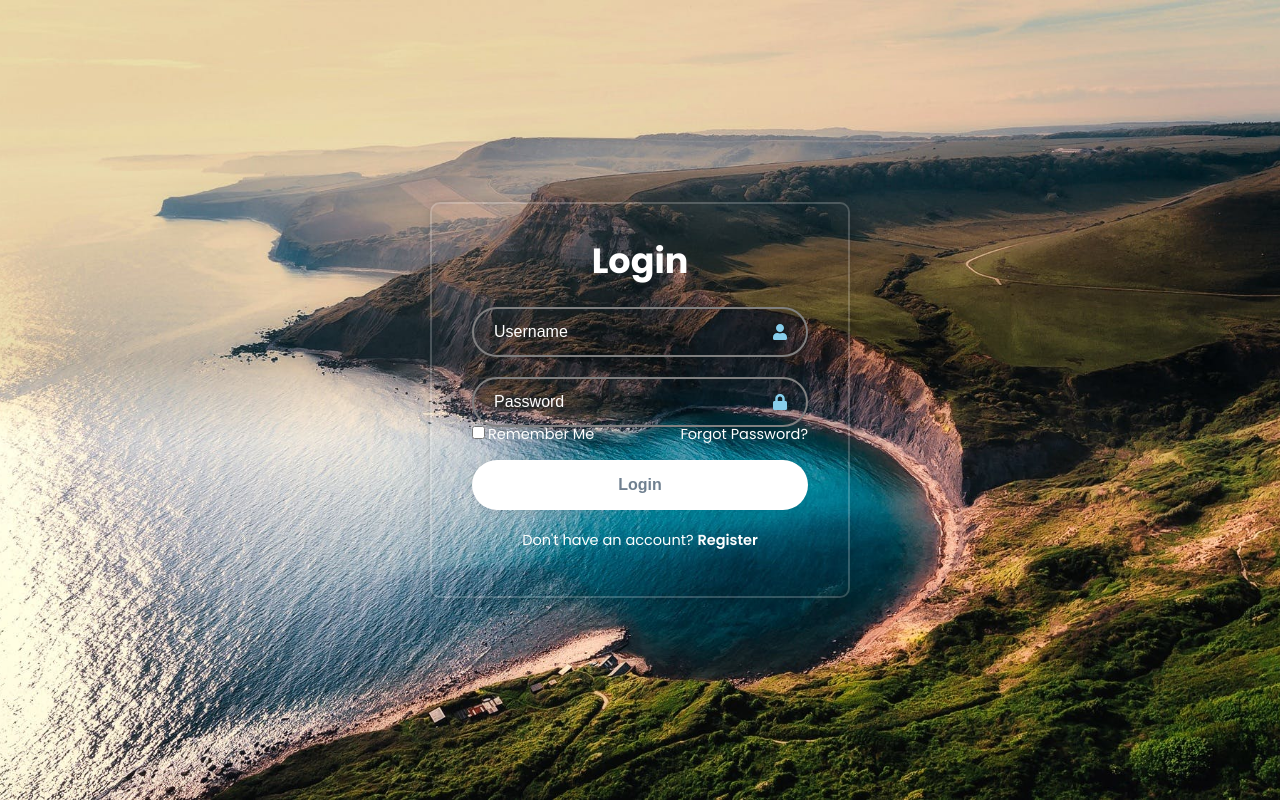
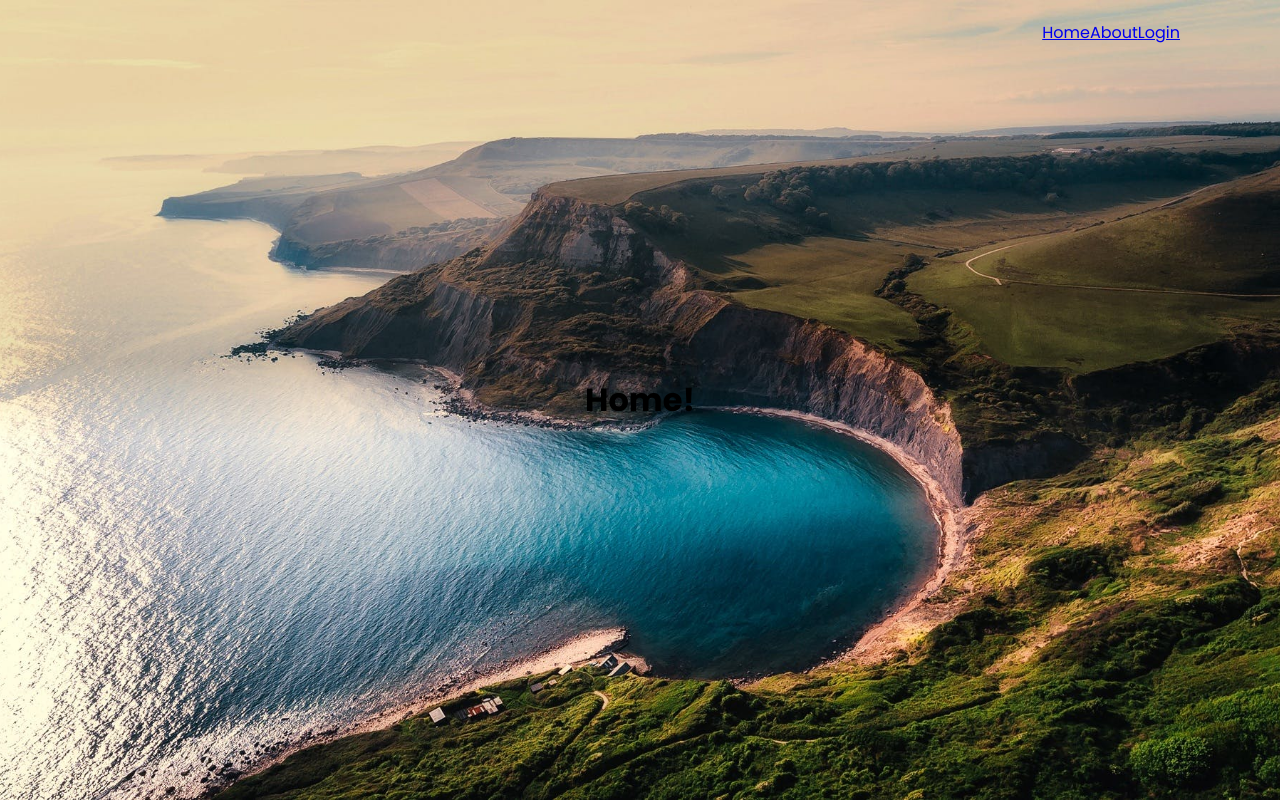
Before and after one commit to TintinSDev/React.js-Login-Form, a React (Create React App) app: page /home in a window 1280 px wide. Built offline with nearby package versions, Linux system fonts and the light colour scheme; a web font is replaced by a local one.

Commit message:
NAvigation

```diff
--- a/package.json
+++ b/package.json
@@ -9,6 +9,7 @@
     "react": "^18.2.0",
     "react-dom": "^18.2.0",
     "react-icons": "^4.12.0",
+    "react-router-dom": "^5.3.4",
     "react-scripts": "5.0.1",
     "web-vitals": "^2.1.4"
   },
--- a/src/App.css
+++ b/src/App.css
@@ -36,3 +36,23 @@
     transform: rotate(360deg);
   }
 }
+.navigation {
+  position: fixed;
+  top: 0;
+  left: 0;
+  width: 100%;
+  padding: 20px 100px;
+  display: flex;
+  justify-content: right;
+  align-items: center;
+  z-index: 99;
+
+}
+
+
+
+
+/* .btnLogin-popup:hover {
+  background: #023047;
+  color: aliceblue;
+} */
--- a/src/App.js
+++ /dev/null
@@ -1,12 +0,0 @@
-
-import LoginForm from './Components/LoginForm/LoginForm'
-
-function App() {
-  return (
-    <div>
-      <LoginForm/>
-    </div>
-  );
-}
-
-export default App;
--- /dev/null
+++ b/src/Components/About.jsx
@@ -0,0 +1,7 @@
+import React from "react";
+
+function About() {
+  return <h1 style={{ color: "red" }}>THis is my about component!</h1>;
+}
+
+export default About;
--- /dev/null
+++ b/src/Components/App.js
@@ -0,0 +1,33 @@
+
+import React from 'react';
+import Navbar from './Navbar';
+import About from './About';
+import Home from './Home';
+import LoginForm from './LoginForm/LoginForm';
+import { Route,BrowserRouter } from 'react-router-dom';
+
+
+function App() {
+  return (
+    <div>
+
+      <Navbar/>
+    <BrowserRouter>
+      {/* // <Switch> */}
+      <Route  exact path="/home">
+      <Home/>
+      </Route>
+      <Route exact path="/login">
+      <LoginForm/>
+      </Route>
+      <Route exact path="/about">
+      <About />
+      </Route>
+      {/* // </Switch>
+       */}
+     </BrowserRouter>
+    </div>
+  );
+}
+
+export default App;
--- /dev/null
+++ b/src/Components/Home.jsx
@@ -0,0 +1,16 @@
+import { Redirect, Router } from "react-router-dom";
+import React from "react";
+
+export default function Home({ isSignedIn }) {
+    // if the user isn't signed in, redirect them to the login page
+   <Router> if (!isSignedIn) return <Redirect to="/login" />;</Router>
+
+    // otherwise, return the home page
+    return (
+      <div>
+        <h1>Home!</h1>
+
+
+      </div>
+    );
+  }
--- a/src/Components/LoginForm/LoginForm.jsx
+++ b/src/Components/LoginForm/LoginForm.jsx
@@ -1,30 +1,68 @@
 import React from 'react';
 import './LoginForm.css'
 import { FaUser, FaLock } from "react-icons/fa";
+import { useState } from 'react';
+import { useHistory } from 'react-router-dom';
 
 
 
-function LoginForm() {
-    // const { register, handleSubmit } = useForm();
-    // const onSubmit = data => console.log(data);
+function LoginForm({ onLogin }) {
+    const [formData, setFormData] = useState({
+        username: "",
+        password: "",
+      }, []);
+      const history = useHistory();
+
+      function handleChange(e) {
+        setFormData({
+          ...formData,
+          [e.target.name]: e.target.value,
+        });
+      }
+
+      function handleSubmit(e) {
+        e.preventDefault();
+        fetch("/home", {
+          method: "POST",
+          headers: {
+            "Content-Type": "application/json",
+          },
+          body: JSON.stringify(formData),
+        })
+          .then((r) => r.json())
+          .then((user) => {
+            onLogin(user);
+            // after logging the user in, redirect to the home page!
+            history.push("/home");
+          });
+      }
+
     return (
         <div className='wrapper'>
             <form action="">
                 <h1>Login</h1>
                 <div className='input-box'>
-                    <input type="text" placeholder='Username' required />
+                    <input type="text"
+                    name="username"
+                    value={formData.username}
+                    onChange={handleChange}
+                    placeholder='Username'
+                    required />
                     <FaUser className='icon'/>
 
                 </div>
                 <div className='input-box'>
-                    <input type="password" placeholder='Password' required />
+                    <input type="password" name="password"
+                    value={formData.password}
+                    onChange={handleChange}
+                    placeholder='Password' required />
                     <FaLock className='icon' />
                 </div>
                 <div className="remember-forgot">
                     <label><input type="checkbox" />Remember Me </label>
                     <a href="#"> Forgot Password?</a>
                 </div>
-                <button type="submit">Login</button>
+                <button type="submit" onClick={handleSubmit}>Login</button>
 
                 <div className="register-link">
                     <p>Don't have an account? <a href="#">Register</a></p>
--- /dev/null
+++ b/src/Components/Navbar.jsx
@@ -0,0 +1,23 @@
+import React from "react";
+// import { ReactDOM } from "react-dom";
+import {  BrowserRouter} from "react-router-dom";
+import "../App.css";
+
+
+function Navbar() {
+    // const handleClick = (e) => {
+    //     e.preventDefault();
+    // }
+
+  return (
+    <div className="navigation">
+        <BrowserRouter>
+      <a href = "/home">Home</a>
+      <a href = "/about">About</a>
+      <a href = "/login">Login</a>
+      </BrowserRouter>
+    </div>
+  );
+}
+
+export default Navbar;
```
Also changed, not shown: src/index.js (+16 -1 lines), 1 other file (tests, documents, lock files or other folders).
